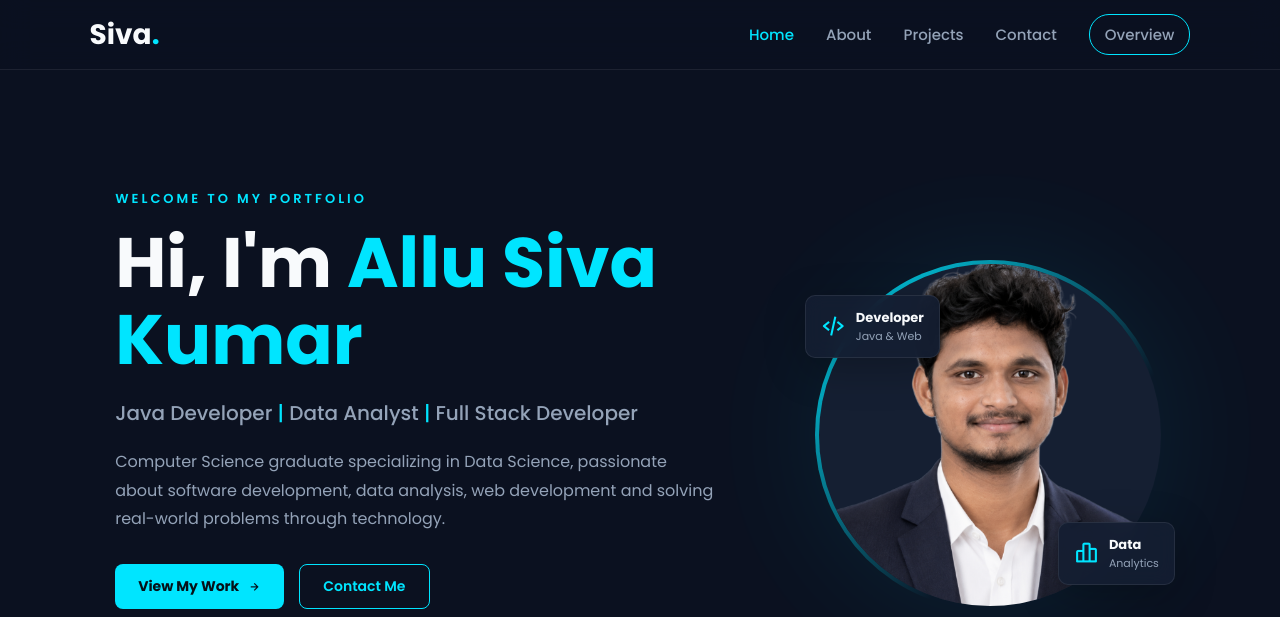
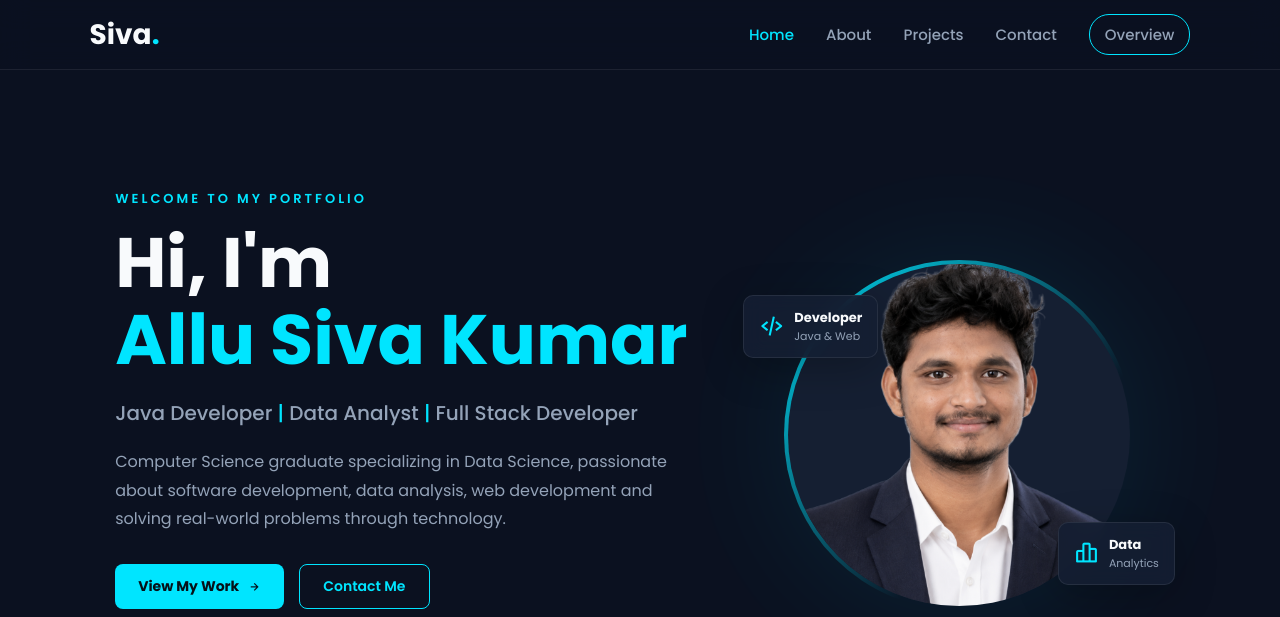
Before and after one commit to AlluSivaKumar/MyPersonalPortfolio, a plain HTML site: page index.html in a window 1280 px wide. Shown: the top 617 px of the page. Drawn offline with nearby package versions, Linux system fonts and the light colour scheme.

Commit message:
Updates Resume

```diff
--- a/index.html
+++ b/index.html
@@ -45,7 +45,7 @@
         </p>
 
         <h1>
-            Hi, I'm <span>Allu Siva Kumar</span>
+            Hi, I'm <span><p>Allu Siva Kumar</p></span>
         </h1>
 
         <h2>
```
Also changed, not shown: 1 other file.
